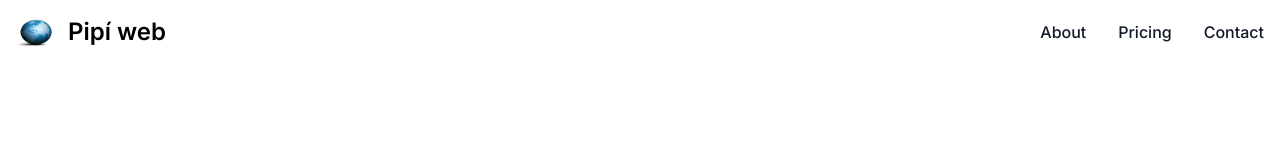
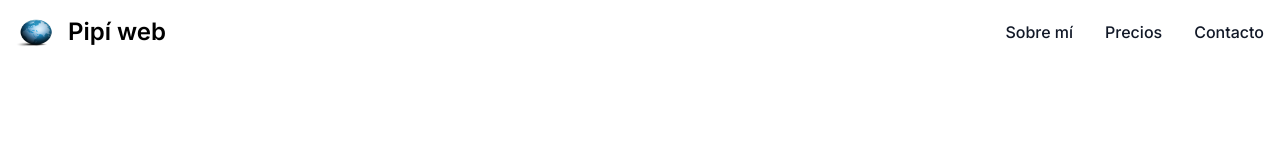
Before and after one commit to RExequiel/next, a Next.js app: page / in a window 1280 px wide. Shown: the top 160 px of the page. Built offline with nearby package versions, Linux system fonts and the light colour scheme.

Commit message:
refactor: add NavButton component, navItems: Object[] to the Navbar component

```diff
--- a/components/navbar/Navbar.tsx
+++ b/components/navbar/Navbar.tsx
@@ -1,10 +1,12 @@
 import Image from "next/image";
 import Link from "next/link";
+import navItems from "./navItems.json";
+import { NavButton } from "./NavButton";
 
 export const Navbar = () => {
   return (
     <nav className="bg-white border-gray-200 dark:bg-gray-900">
-      <div className="max-w-screen-xl flex flex-wrap items-center justify-between mx-auto p-4">
+      <section className="max-w-screen-xl flex flex-wrap items-center justify-between mx-auto p-4">
         <Link
           href="/"
           className="flex items-center space-x-3 rtl:space-x-reverse"
@@ -20,59 +22,25 @@ export const Navbar = () => {
             Pipí web
           </span>
         </Link>
-        <button
-          data-collapse-toggle="navbar-default"
-          type="button"
-          className="inline-flex items-center p-2 w-10 h-10 justify-center text-sm text-gray-500 rounded-lg md:hidden hover:bg-gray-100 focus:outline-none focus:ring-2 focus:ring-gray-200 dark:text-gray-400 dark:hover:bg-gray-700 dark:focus:ring-gray-600"
-          aria-controls="navbar-default"
-          aria-expanded="false"
+        <NavButton />
+        <article
+          className="hidden w-full md:block md:w-auto"
+          id="navbar-default"
         >
-          <span className="sr-only">Open main menu</span>
-          <svg
-            className="w-5 h-5"
-            aria-hidden="true"
-            xmlns="http://www.w3.org/2000/svg"
-            fill="none"
-            viewBox="0 0 17 14"
-          >
-            <path
-              stroke="currentColor"
-              stroke-linecap="round"
-              stroke-linejoin="round"
-              stroke-width="2"
-              d="M1 1h15M1 7h15M1 13h15"
-            />
-          </svg>
-        </button>
-        <div className="hidden w-full md:block md:w-auto" id="navbar-default">
           <ul className="font-medium flex flex-col p-4 md:p-0 mt-4 border border-gray-100 rounded-lg bg-gray-50 md:flex-row md:space-x-8 rtl:space-x-reverse md:mt-0 md:border-0 md:bg-white dark:bg-gray-800 md:dark:bg-gray-900 dark:border-gray-700">
-            <li>
-              <Link
-                href="/about"
-                className="block py-2 px-3 text-gray-900 rounded hover:bg-gray-100 md:hover:bg-transparent md:border-0 md:hover:text-blue-700 md:p-0 dark:text-white md:dark:hover:text-blue-500 dark:hover:bg-gray-700 dark:hover:text-white md:dark:hover:bg-transparent"
-              >
-                About
-              </Link>
-            </li>
-            <li>
-              <Link
-                href="/pricing"
-                className="block py-2 px-3 text-gray-900 rounded hover:bg-gray-100 md:hover:bg-transparent md:border-0 md:hover:text-blue-700 md:p-0 dark:text-white md:dark:hover:text-blue-500 dark:hover:bg-gray-700 dark:hover:text-white md:dark:hover:bg-transparent"
-              >
-                Pricing
-              </Link>
-            </li>
-            <li>
-              <Link
-                href="contact"
-                className="block py-2 px-3 text-gray-900 rounded hover:bg-gray-100 md:hover:bg-transparent md:border-0 md:hover:text-blue-700 md:p-0 dark:text-white md:dark:hover:text-blue-500 dark:hover:bg-gray-700 dark:hover:text-white md:dark:hover:bg-transparent"
-              >
-                Contact
-              </Link>
-            </li>
+            {navItems.map(({ path, text }) => (
+              <li key={path}>
+                <Link
+                  href={path}
+                  className="block py-2 px-3 text-gray-900 rounded hover:bg-gray-100 md:hover:bg-transparent md:border-0 md:hover:text-blue-700 md:p-0 dark:text-white md:dark:hover:text-blue-500 dark:hover:bg-gray-700 dark:hover:text-white md:dark:hover:bg-transparent"
+                >
+                  {text}
+                </Link>
+              </li>
+            ))}
           </ul>
-        </div>
-      </div>
+        </article>
+      </section>
     </nav>
   );
 };
```
